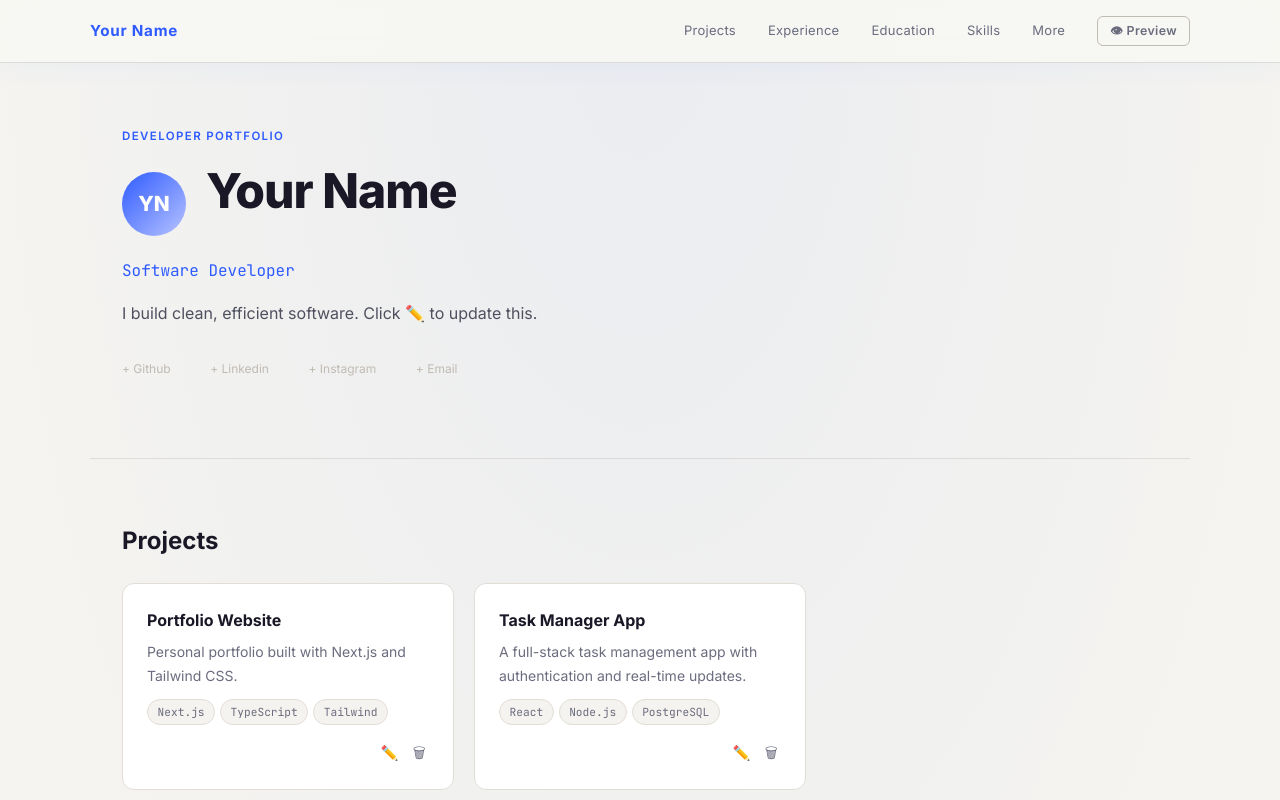
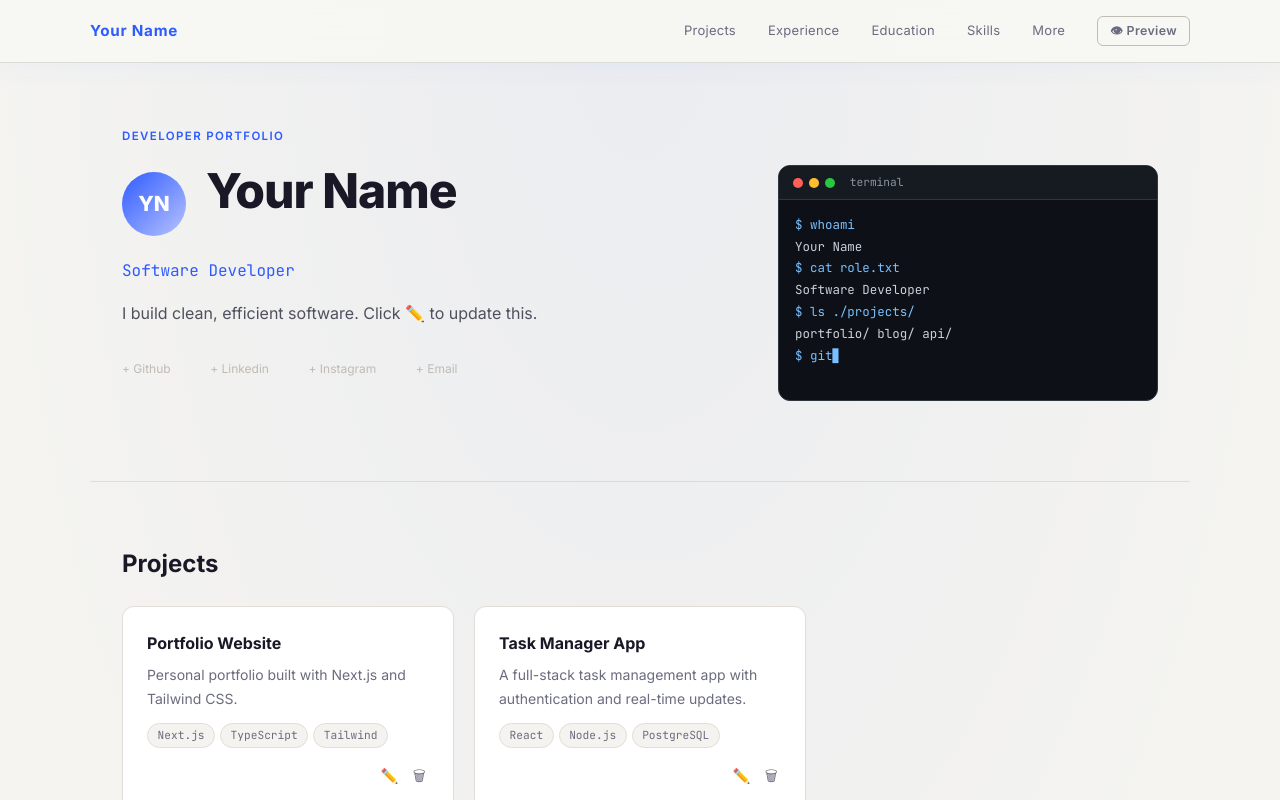
Before and after one commit to mainuddinMains/devfolio, a Next.js app: page / in a window 1280 px wide. Shown: the top 800 px of the page. Built offline with nearby package versions, Linux system fonts and the light colour scheme.

Commit message:
'Live terminal '

```diff
--- a/components/HeaderSection.tsx
+++ b/components/HeaderSection.tsx
@@ -127,6 +127,116 @@ function EditableRow({ onEdit, children }: { onEdit: () => void; children: React
   )
 }
 
+// ── Live Terminal ─────────────────────────────────────────────────────────────
+
+function LiveTerminal({ name, title }: { name: string; title: string }) {
+  type TermLine = { text: string; isCmd: boolean }
+  const [lines, setLines] = useState<TermLine[]>([])
+  const [typing, setTyping] = useState('')
+  const cancelledRef = useRef(false)
+  const timerRef = useRef<ReturnType<typeof setTimeout> | null>(null)
+  const nameRef = useRef(name)
+  const titleRef = useRef(title)
+  nameRef.current = name
+  titleRef.current = title
+
+  useEffect(() => {
+    cancelledRef.current = false
+    let seqIdx = 0
+    let accumulated: TermLine[] = []
+
+    function getSequence() {
+      return [
+        { cmd: 'whoami', output: nameRef.current },
+        { cmd: 'cat role.txt', output: titleRef.current },
+        { cmd: 'ls ./projects/', output: 'portfolio/  blog/  api/' },
+        { cmd: 'git log --oneline -1', output: 'b0676f9 latest commit' },
+        { cmd: 'uptime', output: 'always building new things' },
+      ]
+    }
+
+    function typeCmd(cmd: string, output: string, done: () => void) {
+      let charIdx = 0
+      function tick() {
+        if (cancelledRef.current) return
+        if (charIdx <= cmd.length) {
+          setTyping(cmd.slice(0, charIdx))
+          charIdx++
+          timerRef.current = setTimeout(tick, 55)
+        } else {
+          const newLines = [
+            ...accumulated,
+            { text: '$ ' + cmd, isCmd: true },
+            { text: output, isCmd: false },
+          ]
+          accumulated = newLines.slice(-16)
+          setLines([...accumulated])
+          setTyping('')
+          timerRef.current = setTimeout(done, 900)
+        }
+      }
+      timerRef.current = setTimeout(tick, 350)
+    }
+
+    function nextCmd() {
+      if (cancelledRef.current) return
+      const seq = getSequence()
+      const { cmd, output } = seq[seqIdx % seq.length]
+      seqIdx++
+      typeCmd(cmd, output, nextCmd)
+    }
+
+    nextCmd()
+
+    return () => {
+      cancelledRef.current = true
+      if (timerRef.current) clearTimeout(timerRef.current)
+    }
+  }, [])
+
+  return (
+    <div className="live-terminal" style={{
+      background: '#0d1117',
+      borderRadius: '12px',
+      fontFamily: 'var(--font-mono)',
+      fontSize: '0.78rem',
+      color: '#c9d1d9',
+      width: '100%',
+      maxWidth: '400px',
+      overflow: 'hidden',
+      border: '1px solid #30363d',
+      flexShrink: 0,
+      alignSelf: 'flex-start',
+    }}>
+      {/* Title bar */}
+      <div style={{
+        background: '#161b22',
+        padding: '0.5rem 0.85rem',
+        display: 'flex',
+        alignItems: 'center',
+        gap: '0.4rem',
+        borderBottom: '1px solid #30363d',
+      }}>
+        <span style={{ width: '10px', height: '10px', borderRadius: '50%', background: '#ff5f57', display: 'inline-block' }} />
+        <span style={{ width: '10px', height: '10px', borderRadius: '50%', background: '#ffbd2e', display: 'inline-block' }} />
+        <span style={{ width: '10px', height: '10px', borderRadius: '50%', background: '#28c840', display: 'inline-block' }} />
+        <span style={{ marginLeft: '0.5rem', color: '#8b949e', fontSize: '0.7rem' }}>terminal</span>
+      </div>
+      {/* Body */}
+      <div style={{ padding: '0.85rem 1rem', minHeight: '200px' }}>
+        {lines.map((line, i) => (
+          <div key={i} style={{ color: line.isCmd ? '#79c0ff' : '#c9d1d9', lineHeight: 1.75 }}>
+            {line.text}
+          </div>
+        ))}
+        <div style={{ color: '#79c0ff', lineHeight: 1.75 }}>
+          {'$ '}{typing}<span className="terminal-cursor">▋</span>
+        </div>
+      </div>
+    </div>
+  )
+}
+
 export default function HeaderSection({ onNameChange, onProfileImageChange }: HeaderSectionProps) {
   const { preview } = usePreview()
   const [data, setData] = useState<HeaderData>(fallback)
@@ -231,6 +341,10 @@ export default function HeaderSection({ onNameChange, onProfileImageChange }: He
       <span style={{ fontSize: '0.72rem', textTransform: 'uppercase', letterSpacing: '0.12em', fontWeight: 600, color: '#2e5bff', display: 'block', marginBottom: '1.25rem' }}>
         DEVELOPER PORTFOLIO
       </span>
+
+      {/* Two-column layout: left content + right terminal */}
+      <div className="header-columns" style={{ display: 'flex', gap: '3rem', alignItems: 'flex-start' }}>
+      <div style={{ flex: 1, minWidth: 0 }}>
 
       {/* Avatar + Name row */}
       <div style={{ display: 'flex', alignItems: 'center', gap: '1.25rem', marginBottom: '1rem', flexWrap: 'wrap' }}>
@@ -341,6 +455,13 @@ export default function HeaderSection({ onNameChange, onProfileImageChange }: He
         })}
       </div>
 
+      </div>{/* end left column */}
+
+      {/* Right: Live Terminal */}
+      <LiveTerminal name={data.name} title={data.title} />
+
+      </div>{/* end header-columns */}
+
       <style>{`
         .header-section { padding: 6rem 1rem 3rem !important; }
         .header-name { font-size: 2rem !important; }
@@ -348,7 +469,14 @@ export default function HeaderSection({ onNameChange, onProfileImageChange }: He
           .header-section { padding: 8rem 2rem 5rem !important; }
           .header-name { font-size: 3rem !important; }
         }
+        .header-columns { flex-direction: column !important; }
+        @media (min-width: 900px) {
+          .header-columns { flex-direction: row !important; }
+          .live-terminal { max-width: 380px !important; }
+        }
         .avatar-upload:hover .avatar-overlay { opacity: 1 !important; }
+        @keyframes blink { 0%,100%{opacity:1} 50%{opacity:0} }
+        .terminal-cursor { animation: blink 1s step-end infinite; }
       `}</style>
     </section>
   )
```
